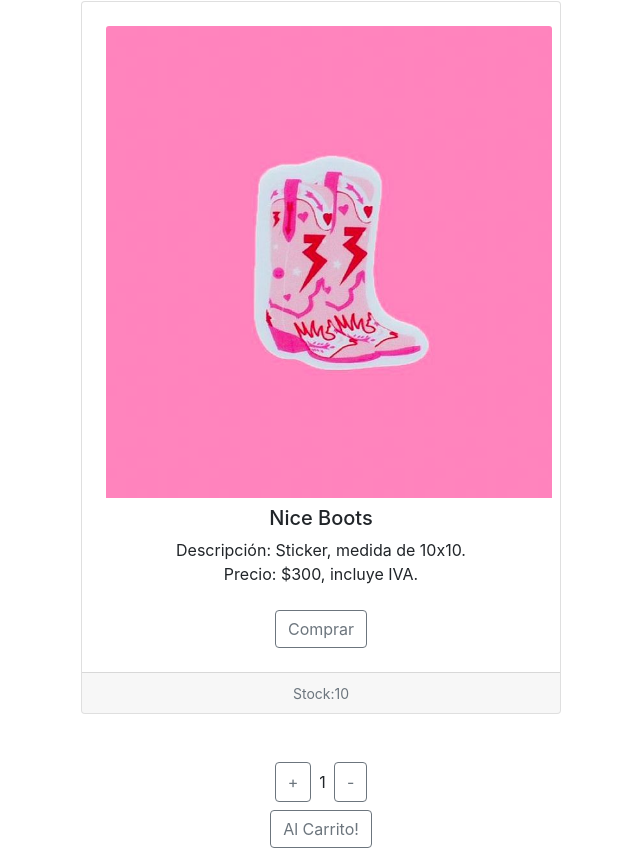
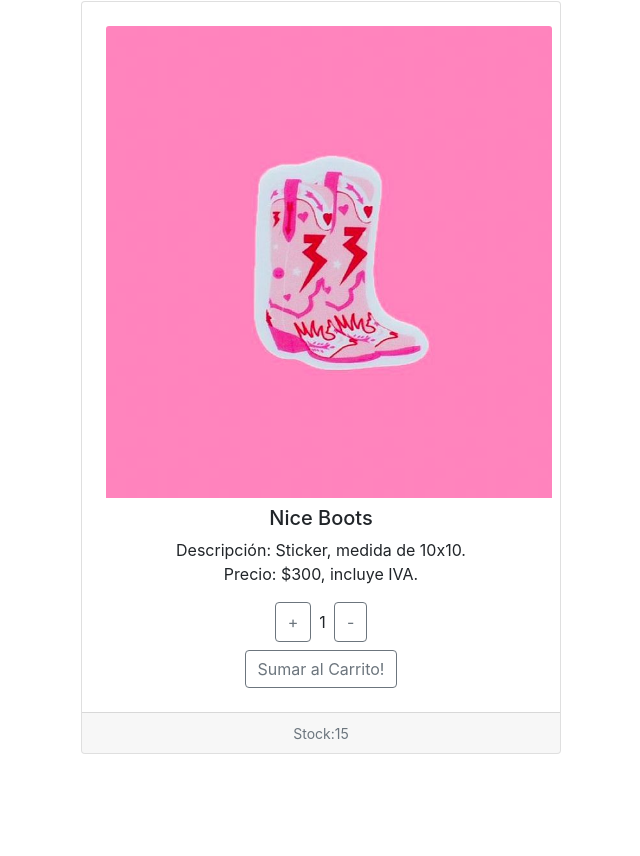
Before and after one commit to Carlapelli/ecommerce_Pellizzaro, a React (Vite) app: page /detalle/1 in a window 1280 px wide. Shown: the part 347-1203 px from the top of the page, without its empty margins (319-959 px from the left). After the commit the page ends 1149 px from the top, so only its background shows below. Built offline with nearby package versions, Linux system fonts and the light colour scheme.

Commit message:
boton carrito

```diff
--- a/src/components/ItemCount/ItemCount.jsx
+++ b/src/components/ItemCount/ItemCount.jsx
@@ -3,7 +3,7 @@ import { useState } from "react"
 import Button from 'react-bootstrap/Button';
 
 
-const ItemCount = ({inicial, stock, onAdd}) => {
+const ItemCount = ({inicial, stock, onAdd, cambioBotton}) => {
 
     const [count, setCount] = useState (inicial)
 
@@ -14,14 +14,15 @@ const ItemCount = ({inicial, stock, onAdd}) => {
     }
 
     const restarItem = () => {
-        if (count > 1){
+        if (count > inicial){
             setCount(count - 1)
             }
         }
 
     const sumarCarrito = () => {
+        if (count < stock){
         onAdd (count)
-    }
+    }}
 
     return (
         <>
@@ -30,7 +31,8 @@ const ItemCount = ({inicial, stock, onAdd}) => {
                 <label className= "m-2">{count}</label>
                 <Button variant="outline-secondary" onClick ={restarItem}>-</Button>
             </div>
-            <Button variant="outline-secondary m-2" onClick ={sumarCarrito}>Al Carrito!</Button>
+            <Button variant="outline-secondary m-2" onClick ={() => {sumarCarrito(); cambioBotton()}}>
+                Sumar al Carrito!</Button>
         </>
 
     )
--- a/src/components/ItemDetail/ItemDetail.jsx
+++ b/src/components/ItemDetail/ItemDetail.jsx
@@ -1,6 +1,27 @@
+import { useState } from 'react'
 import { Button, Card } from 'react-bootstrap'
+import { Link } from 'react-router-dom'
+import ItemCount from '../ItemCount/ItemCount'
+
+const AlCarrito = () =>{
+  return (
+    <Link to="/cart">
+        <Button variant="outline-secondary m-2">Ir al Carrito!</Button>
+    </Link>
+  )
+}
 
 const ItemDetail = ({img, id, categoria, nombre, precio, descripcion, stock}) => {
+
+  const [toCart, aCarrito] = useState (true)
+
+  const cambioBotton = ()=>{
+    aCarrito (false)
+  }
+
+  const onAdd = (cant) => {
+    console.log(`La cantidad es:  ${cant}`)
+  }
 
   return (
     <div>
@@ -12,7 +33,11 @@ const ItemDetail = ({img, id, categoria, nombre, precio, descripcion, stock}) =>
                 {`Descripción: ${categoria}, ${descripcion}`}
                 <br /> {`Precio: $${precio}, incluye IVA.`}
                 </Card.Text>
-                <Button variant="outline-secondary m-2">Comprar</Button>
+            { toCart === true ?
+                <ItemCount inicial={1} stock={stock} onAdd={onAdd} cambioBotton={cambioBotton}/>
+              :
+              <AlCarrito/>
+            }
             </Card.Body>
             <Card.Footer>
             <small className="text-muted">{`Stock:${stock}`}</small>
--- a/src/components/ItemDetailContainer/ItemDetailContainer.jsx
+++ b/src/components/ItemDetailContainer/ItemDetailContainer.jsx
@@ -5,7 +5,6 @@ import { getFetch } from "../../helper/getFech"
 
 import ItemDetail from "../ItemDetail/ItemDetail"
 import loadingImage from "../../imagenes/iconos/loading.png"
-import ItemCount from "../ItemCount/ItemCount"
 
 const ItemDetailContainer = () => {
 
@@ -21,9 +20,6 @@ const ItemDetailContainer = () => {
             .finally(()=> setLoading(false))
     }, [])
 
-    const onAdd = (cant) => {
-        console.log(`La cantidad es:  ${cant}`)
-    }
 
     return (
         <div className="itemDetailContainer">
@@ -32,8 +28,7 @@ const ItemDetailContainer = () => {
                     :
             <ItemDetail productos={productos} img={productos.img} id={productos.id} categoria={productos.categoria} nombre={productos.nombre} precio={productos.precio} descripcion={productos.descripcion} stock={productos.stock}/>
             }
-            <ItemCount inicial={1} stock={10} onAdd = {onAdd}/>
-            </div>
+        </div>
     )
 }
 
--- a/src/helper/getFech.js
+++ b/src/helper/getFech.js
@@ -1,10 +1,10 @@
 
 let productos = [
-    {id: "1", categoria: "Sticker", nombre: "Nice Boots", precio: 300, img:"../../imagenProductos/stickers/botas.jpg", descripcion: "medida de 10x10.", stock: 10},
-    {id: "2", categoria: "Sticker", nombre: "Your Cat", precio: 300, img:"../../imagenProductos/stickers/dontCareCat.jpg", descripcion: "medida de 10x15.", stock: 10},
-    {id: "3", categoria: "Sticker", nombre: "Spray some Love", precio: 300, img:"../../imagenProductos/stickers/spray.jpg", descripcion: "medida de 10x10. Fondo transparente.", stock: 10},
-    {id: "4", categoria: "Sticker", nombre: "Call Me", precio: 300, img:"../../imagenProductos/stickers/celu.jpg", descripcion: "medida de 10x15.", stock: 10},
-    {id: "5", categoria: "Sticker", nombre: "You Rock!", precio: 300, img:"../../imagenProductos/stickers/rayo.jpg", descripcion: "Tmedida de 10x15. Fondo transparente.", stock: 10},
+    {id: "1", categoria: "Sticker", nombre: "Nice Boots", precio: 300, img:"../../imagenProductos/stickers/botas.jpg", descripcion: "medida de 10x10.", stock: 15},
+    {id: "2", categoria: "Sticker", nombre: "Your Cat", precio: 300, img:"../../imagenProductos/stickers/dontCareCat.jpg", descripcion: "medida de 10x15.", stock: 15},
+    {id: "3", categoria: "Sticker", nombre: "Spray some Love", precio: 300, img:"../../imagenProductos/stickers/spray.jpg", descripcion: "medida de 10x10. Fondo transparente.", stock: 15},
+    {id: "4", categoria: "Sticker", nombre: "Call Me", precio: 300, img:"../../imagenProductos/stickers/celu.jpg", descripcion: "medida de 10x15.", stock: 15},
+    {id: "5", categoria: "Sticker", nombre: "You Rock!", precio: 300, img:"../../imagenProductos/stickers/rayo.jpg", descripcion: "Tmedida de 10x15. Fondo transparente.", stock: 15},
     {id: "6", categoria: "Cuadro", nombre: "Wine, please", precio: 1000, img:"../../imagenProductos/cuadros/chicaVino.jpg", descripcion: "medida de 30x20. Marco negro de 1cm.", stock: 10},
     {id: "7", categoria: "Cuadro", nombre: "Get Free", precio: 1000, img:"../../imagenProductos/cuadros/doYourThing.jpg", descripcion: "medida de 30x20. Marco blanco de 1cm.", stock: 10},
     {id: "8", categoria: "Cuadro", nombre: "Hot as Hell", precio: 1000, img:"../../imagenProductos/cuadros/hot.jpg", descripcion: "medida de 30x20. Marco rosa de 1cm.", stock: 10},
```
